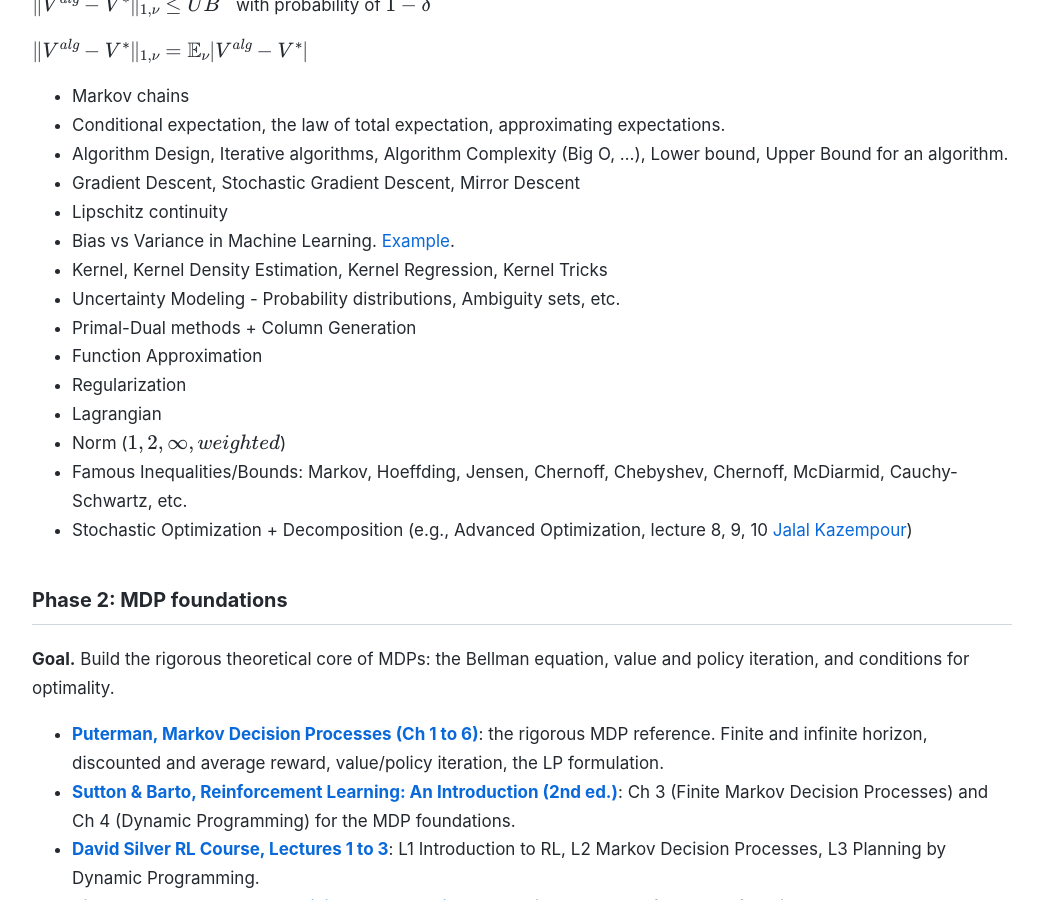
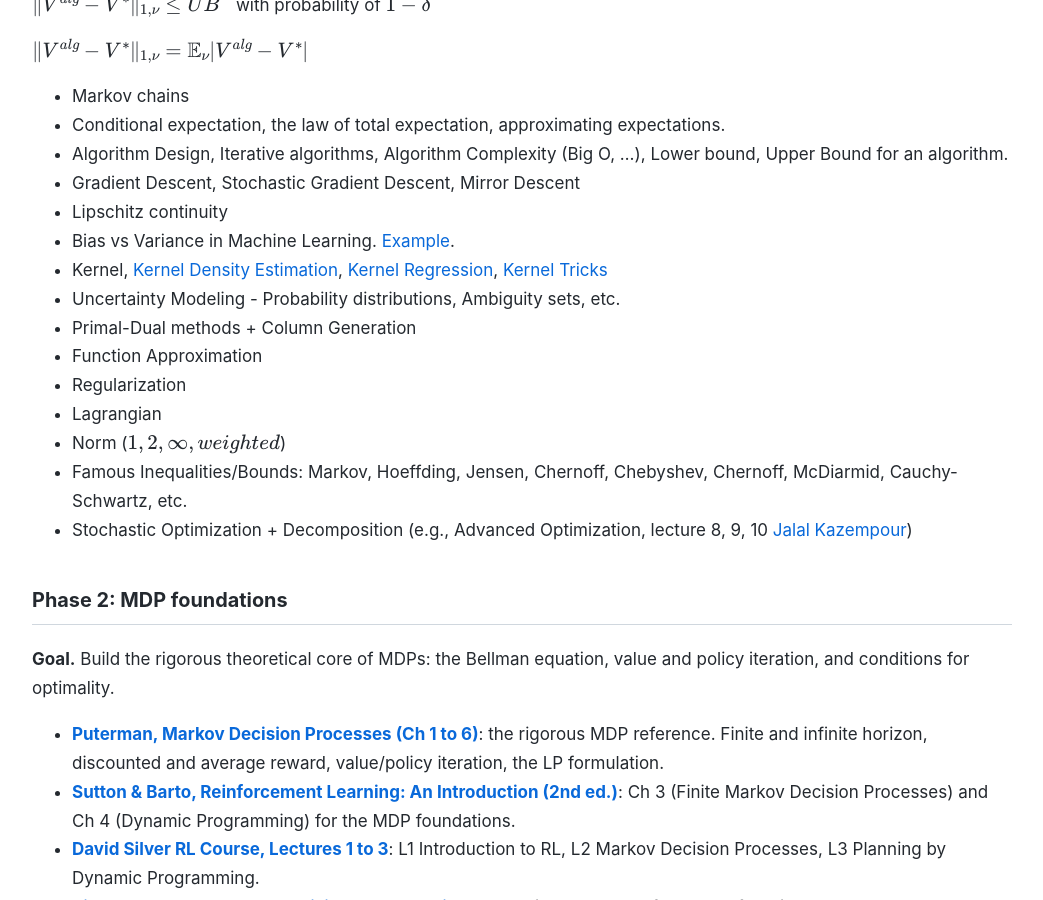
Before and after one commit to mfadaki/phd_roadmap, a Jekyll site: the page built from index.md, in a window 1280 px wide and 900 px high, scrolled down 2522 px. Shown: the whole window, without its empty margins (118-1161 px from the left). Built offline with Jekyll 4.4.1, drawn with Linux system fonts in a browser that asks for light colours; part of the change alters nothing that is shown.

Commit message:
20260813_0

```diff
--- a/index.md
+++ b/index.md
@@ -75,7 +75,7 @@ $\lVert V^{alg} - V^* \rVert_{1,\nu} = \mathbb{E}_\nu \lvert V^{alg} - V^*\rvert
 -  Gradient Descent, Stochastic Gradient Descent, Mirror Descent
 -  Lipschitz continuity
 -  Bias vs Variance in Machine Learning. [Example](https://www.youtube.com/watch?v=EuBBz3bI-aA).
--  Kernel, Kernel Density Estimation, Kernel Regression, Kernel Tricks
+-  Kernel, [Kernel Density Estimation](https://www.youtube.com/watch?v=6sGOMbC5xdE), [Kernel Regression](https://www.youtube.com/watch?v=4zji4SGWw6I&t=18s), [Kernel Tricks](https://www.youtube.com/watch?v=wBVSbVktLIY)
 -  Uncertainty Modeling - Probability distributions, Ambiguity sets, etc.
 -  Primal-Dual methods + Column Generation
 -  Function Approximation
```
Also changed, not shown: 1 other file.
